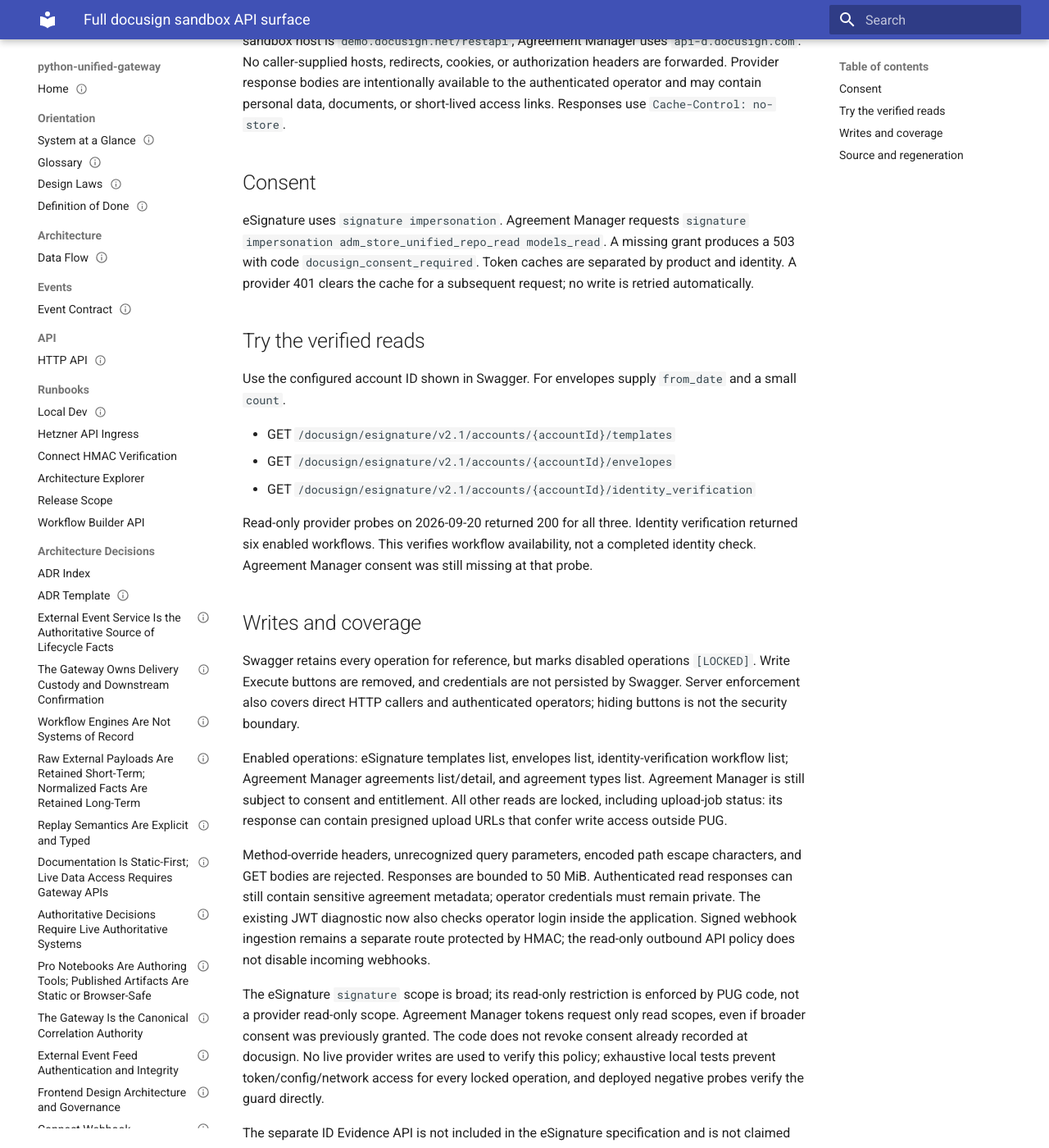
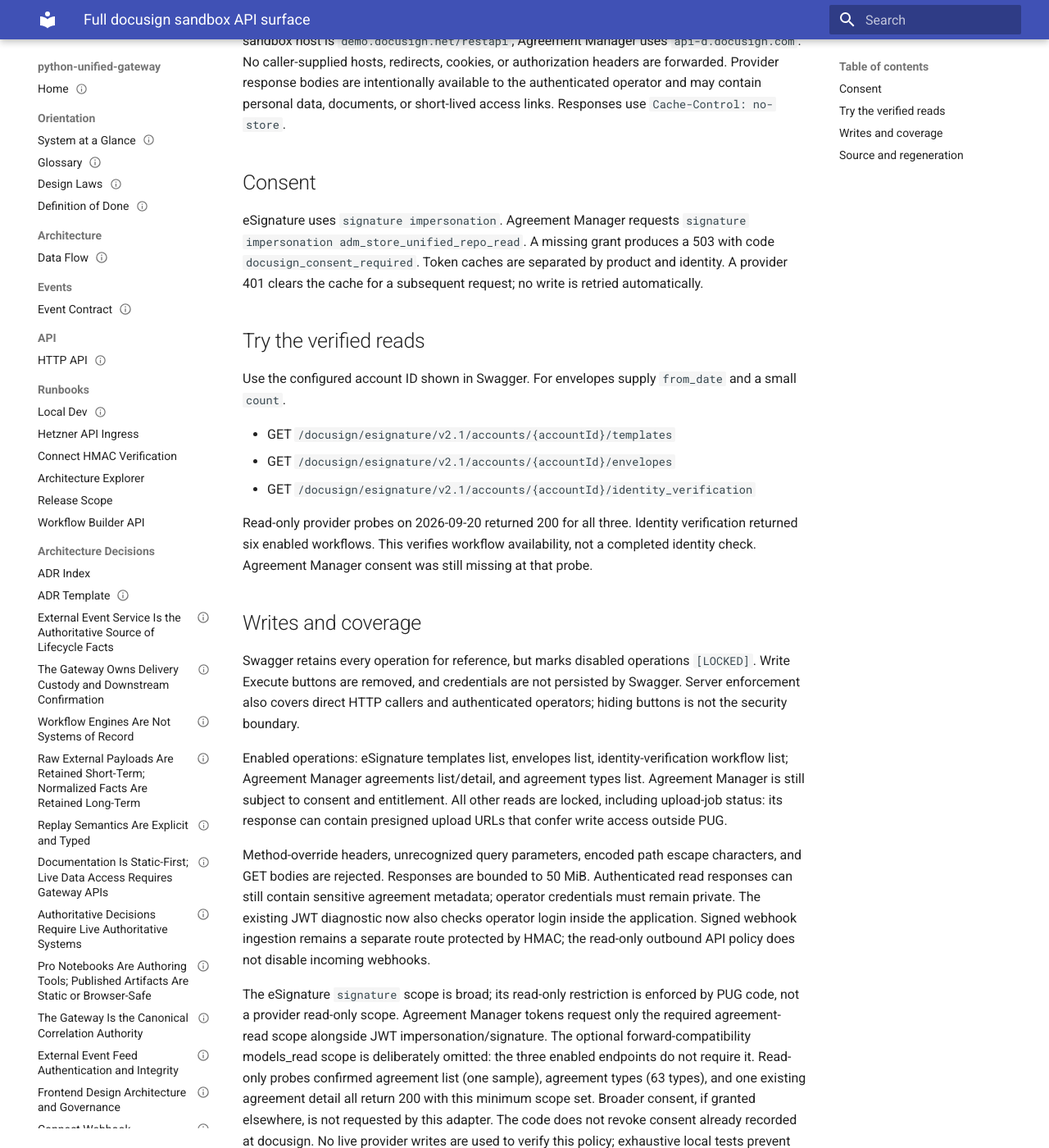
Before and after one commit to toms-iam-demos/python-unified-gateway, an MkDocs documentation site: the page built from docs/006_runbooks/16_full_docusign_api.md, in a window 1280 px wide and 1400 px high, scrolled down 624 px. Shown: the whole window at 82% size. Built offline with MkDocs 1.6.1 and Material for MkDocs 9.7.7, drawn with Linux system fonts in a browser that asks for light colours; some of the changed text lies outside the part shown.

Commit message:
Request only required Agreement Manager read scope

```diff
--- a/docs/006_runbooks/16_full_docusign_api.md
+++ b/docs/006_runbooks/16_full_docusign_api.md
@@ -33,7 +33,7 @@
 
 Method-override headers, unrecognized query parameters, encoded path escape characters, and GET bodies are rejected. Responses are bounded to 50 MiB. Authenticated read responses can still contain sensitive agreement metadata; operator credentials must remain private. The existing JWT diagnostic now also checks operator login inside the application. Signed webhook ingestion remains a separate route protected by HMAC; the read-only outbound API policy does not disable incoming webhooks.
 
-The eSignature `signature` scope is broad; its read-only restriction is enforced by PUG code, not a provider read-only scope. Agreement Manager tokens request only read scopes, even if broader consent was previously granted. The code does not revoke consent already recorded at docusign. No live provider writes are used to verify this policy; exhaustive local tests prevent token/config/network access for every locked operation, and deployed negative probes verify the guard directly.
+The eSignature `signature` scope is broad; its read-only restriction is enforced by PUG code, not a provider read-only scope. Agreement Manager tokens request only the required agreement-read scope alongside JWT impersonation/signature. The optional forward-compatibility models_read scope is deliberately omitted: the three enabled endpoints do not require it. Read-only probes confirmed agreement list (one sample), agreement types (63 types), and one existing agreement detail all return 200 with this minimum scope set. Broader consent, if granted elsewhere, is not requested by this adapter. The code does not revoke consent already recorded at docusign. No live provider writes are used to verify this policy; exhaustive local tests prevent token/config/network access for every locked operation, and deployed negative probes verify the guard directly.
 
 The separate ID Evidence API is not included in the eSignature specification and is not claimed as implemented here.
 
```
Also changed, not shown: other parts of docs/006_runbooks/16_full_docusign_api.md (+1 -1 lines), 2 other files.
